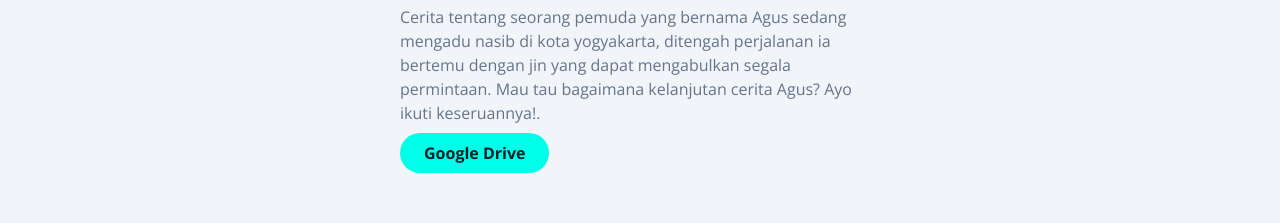
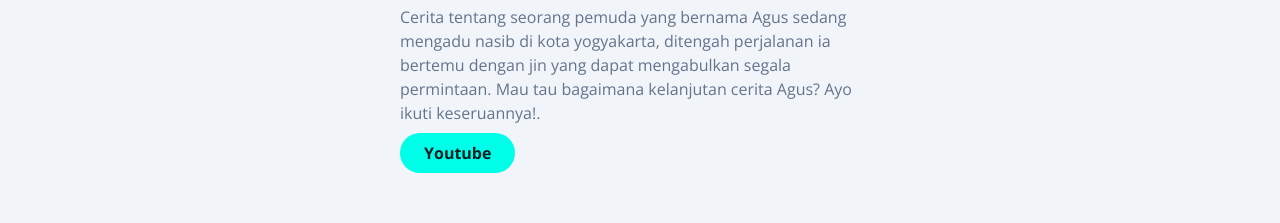
Before and after one commit to muammaralf/portofolio, a website: page index.html in a window 1280 px wide. Shown: the part 2545-2768 px from the top of the page. Drawn offline with nearby package versions, Linux system fonts and the light colour scheme.

Commit message:
update button yt

```diff
--- a/index.html
+++ b/index.html
@@ -275,7 +275,7 @@
               <button
                 class="bg-primary px-6 py-2 mt-2 rounded-full font-bold text-darkbg hover:bg-opacity-70 hover:text-opacity-70 ease-in-out duration-100"
               >
-                Google Drive
+                Youtube
               </button>
             </a>
           </div>
```
